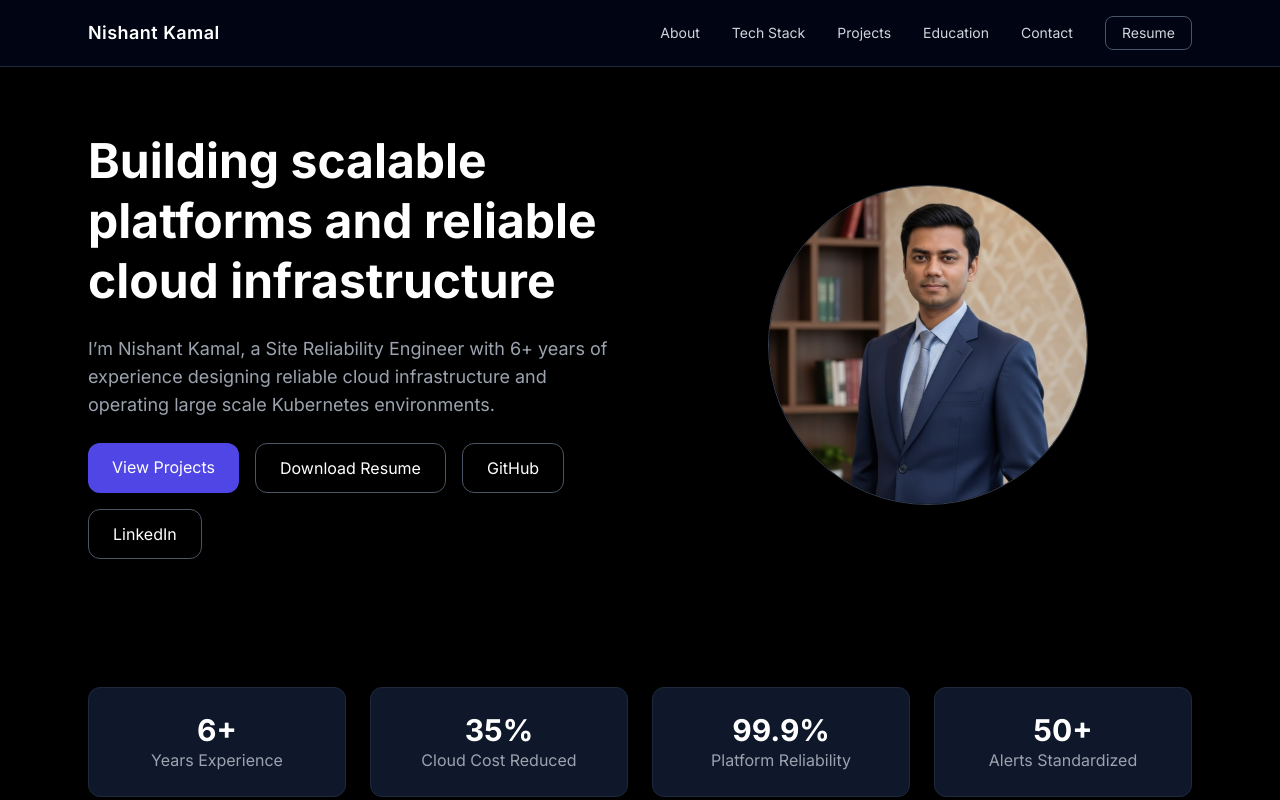
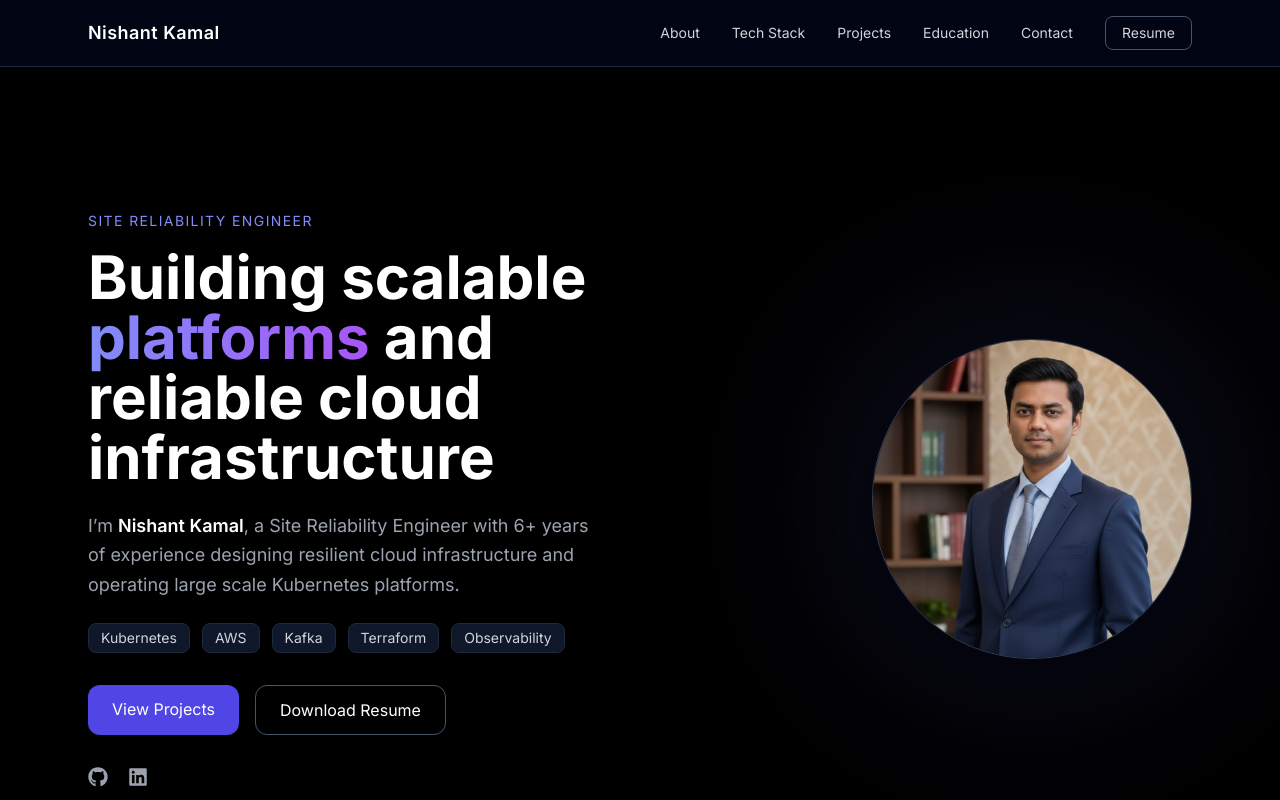
Before and after one commit to nishant-kamal/nishant-portfolio, a Next.js app: page / in a window 1280 px wide. Shown: the top 800 px of the page. Built offline with nearby package versions, Linux system fonts and the light colour scheme.

Commit message:
Update Hero.js

```diff
--- a/components/Hero.js
+++ b/components/Hero.js
@@ -1,64 +1,102 @@
 import Image from "next/image"
+import { FaGithub, FaLinkedin } from "react-icons/fa"
 
 export default function Hero() {
   return (
-    <section className="grid md:grid-cols-2 gap-12 items-center">
+    <section className="grid md:grid-cols-2 gap-16 items-center py-20">
 
-      <div>
-        <h1 className="text-5xl font-bold leading-tight">
-          Building scalable platforms and reliable cloud infrastructure
+      {/* LEFT SIDE */}
+      <div className="max-w-xl">
+
+        <p className="text-indigo-400 text-sm tracking-widest uppercase mb-4">
+          Site Reliability Engineer
+        </p>
+
+        <h1 className="text-4xl md:text-6xl font-bold leading-tight">
+          Building scalable{" "}
+          <span className="bg-gradient-to-r from-indigo-400 to-purple-500 bg-clip-text text-transparent">
+            platforms
+          </span>{" "}
+          and reliable cloud infrastructure
         </h1>
 
-        <p className="mt-6 text-gray-400 text-lg">
-          I’m Nishant Kamal, a Site Reliability Engineer with 6+ years of experience
-          designing reliable cloud infrastructure and operating large scale
-          Kubernetes environments.
+        <p className="mt-6 text-gray-400 text-lg leading-relaxed">
+          I’m <span className="text-white font-semibold">Nishant Kamal</span>, a
+          Site Reliability Engineer with 6+ years of experience designing
+          resilient cloud infrastructure and operating large scale Kubernetes
+          platforms.
         </p>
 
-        <div className="mt-6 flex gap-4 flex-wrap">
+        {/* Tech tags */}
+        <div className="flex flex-wrap gap-3 mt-6 text-sm text-gray-300">
+          <span className="px-3 py-1 bg-slate-900 border border-slate-800 rounded-lg">Kubernetes</span>
+          <span className="px-3 py-1 bg-slate-900 border border-slate-800 rounded-lg">AWS</span>
+          <span className="px-3 py-1 bg-slate-900 border border-slate-800 rounded-lg">Kafka</span>
+          <span className="px-3 py-1 bg-slate-900 border border-slate-800 rounded-lg">Terraform</span>
+          <span className="px-3 py-1 bg-slate-900 border border-slate-800 rounded-lg">Observability</span>
+        </div>
+
+        {/* Buttons */}
+        <div className="mt-8 flex flex-wrap gap-4">
 
           <a
             href="#projects"
-            className="bg-indigo-600 hover:bg-indigo-500 px-6 py-3 rounded-xl"
+            className="bg-indigo-600 hover:bg-indigo-500 transition px-6 py-3 rounded-xl shadow-lg"
           >
             View Projects
           </a>
 
           <a
             href="/resume.pdf"
-            className="border border-gray-600 hover:border-gray-400 px-6 py-3 rounded-xl"
+            className="border border-slate-600 hover:border-indigo-500 transition px-6 py-3 rounded-xl"
           >
             Download Resume
           </a>
 
+        </div>
+
+        {/* Social icons */}
+        <div className="flex gap-5 mt-8 text-gray-400 text-xl">
+
           <a
             href="https://github.com/nishant-kamal"
             target="_blank"
-            className="border border-gray-600 hover:border-gray-400 px-6 py-3 rounded-xl"
+            className="hover:text-white transition"
           >
-            GitHub
+            <FaGithub />
           </a>
 
           <a
             href="https://www.linkedin.com/in/imnishant19"
             target="_blank"
-            className="border border-gray-600 hover:border-gray-400 px-6 py-3 rounded-xl"
+            className="hover:text-white transition"
           >
-            LinkedIn
+            <FaLinkedin />
           </a>
 
         </div>
+
       </div>
 
-      <div className="flex justify-center">
+      {/* RIGHT SIDE IMAGE */}
+      <div className="flex justify-center md:justify-end">
+
+        <div className="relative">
+
+          {/* glow background */}
+          <div className="absolute inset-0 bg-indigo-500 blur-[120px] opacity-20 rounded-full"></div>
+
           <Image
             src="/profile.png"
             alt="Nishant Kamal"
             width={400}
             height={400}
             unoptimized
-          className="w-80 h-80 rounded-full object-cover border border-gray-700"
+            className="relative w-72 h-72 md:w-80 md:h-80 rounded-full object-cover border border-slate-700 shadow-xl"
           />
+
+        </div>
+
       </div>
 
     </section>
```
Lines whose indentation alone changed are shown as unchanged.
